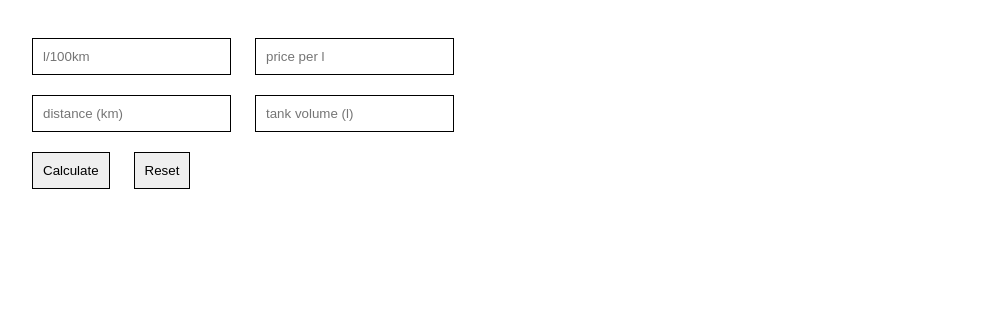
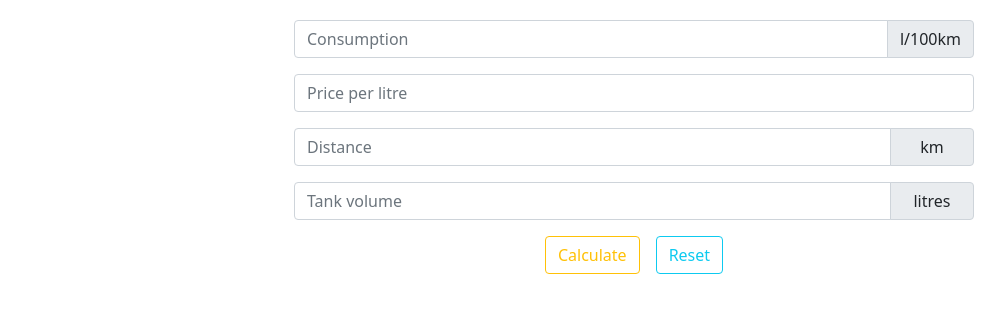
Before and after one commit to fullofheal/FuelConsumptionCalculator, a plain HTML site: page index.html in a window 1280 px wide. Shown: the whole page, without its empty margins (6-1011 px from the left). Drawn offline with nearby package versions, Linux system fonts and the light colour scheme.

Commit message:
updated calculator with bootstrap styles

```diff
--- a/index.html
+++ b/index.html
@@ -5,27 +5,40 @@
     <meta http-equiv="X-UA-Compatible" content="IE=edge">
     <meta name="viewport" content="width=device-width, initial-scale=1.0">
     <title>Document</title>
+    <link href="https://cdn.jsdelivr.net/npm/bootstrap@5.1.3/dist/css/bootstrap.min.css" rel="stylesheet" integrity="sha384-1BmE4kWBq78iYhFldvKuhfTAU6auU8tT94WrHftjDbrCEXSU1oBoqyl2QvZ6jIW3" crossorigin="anonymous">
     <link rel="stylesheet" href="style.css" type="text/css">
 </head>
 <body>
+    <div class="container calc-container">
         <form class="form" id="calc-form">
-        <div>
-            <input type="number" id="consumption" required placeholder="l/100km"/>
-            <input type="number" id="price" placeholder="price per l"/>
+            <div class="input-group mb-3">
+                <input type="number" step="0.01" id="consumption" class="form-control" placeholder="Consumption">
+                <span class="input-group-text">l/100km</span>
             </div>
-        <div>
-            <input type="number" id="distance" required placeholder="distance (km)"/>
-            <input type="number" id="volume" placeholder="tank volume (l)"/>
+            <div class="input-group mb-3">
+                <input type="number"  step="0.01" id="price" class="form-control" placeholder="Price per litre">
             </div>
-        <button type="submit">Calculate</button>
-        <button type="reset">Reset</button>
-    </form>
+            <div class="input-group mb-3">
+                <input type="number" step="0.01" id="distance" class="form-control" placeholder="Distance">
+                <span class="input-group-text">km</span>
+            </div>
+            <div class="input-group mb-3">
+                <input type="number" step="0.01" id="volume" class="form-control" placeholder="Tank volume">
+                <span class="input-group-text">litres</span>
+            </div>
+            <div class="buttons">
+                <button type="submit" class="btn btn-outline-warning me-3">Calculate</button>
+                <button type="reset" class="btn btn-outline-info">Reset</button>
+            </div>
+    </div>
+    <div class="container calc-container">
         <div class="results hidden">
-         Results:
+                <h4>Results:</h4>
                 <p id="litres-value">Amount of litres: <span>350 hz anything</span> litres are required. </p>
                 <p id="ref-value">Required refuelings: <span>350 hz anything</span> refuelings are required. </p>
                 <p id="price-value">Total price: <span>350 hz anything</span> will be spent. </p>
         </div>
+    </div>
     <script src="script.js"></script>
 </body>
 </html>
--- a/script.js
+++ b/script.js
@@ -10,8 +10,6 @@ const keys = {
     prc: 'price',
     dis: 'distance'
 };
-
-
 
 function displayRes(id, value) {
     const total2 = document.getElementById(id);
--- a/style.css
+++ b/style.css
@@ -2,13 +2,42 @@
     padding: 20px;
 }
 
-.form input, .form button {
+/* .form button {
     padding: 10px;
     margin: 10px;
     border-radius: 0;
     border: 1px solid black;
-}
+} */
 
 .hidden {
     display: none;
 }
+
+.input-group .input-group-text {
+    display: block;
+    min-width: 84px;
+    margin: 0 auto;
+}
+
+.calc-container {
+    max-width: 720px;
+    padding: 0;
+}
+
+.buttons {
+    display: flex;
+    justify-content: center;
+}
+
+.results p {
+    margin-bottom: 0;
+    margin-top: 10px;
+}
+
+.container .results {
+    padding: 20px;
+}
+
+h4 {
+    text-decoration: underline;
+}
```
Lines whose indentation alone changed are shown as unchanged.
